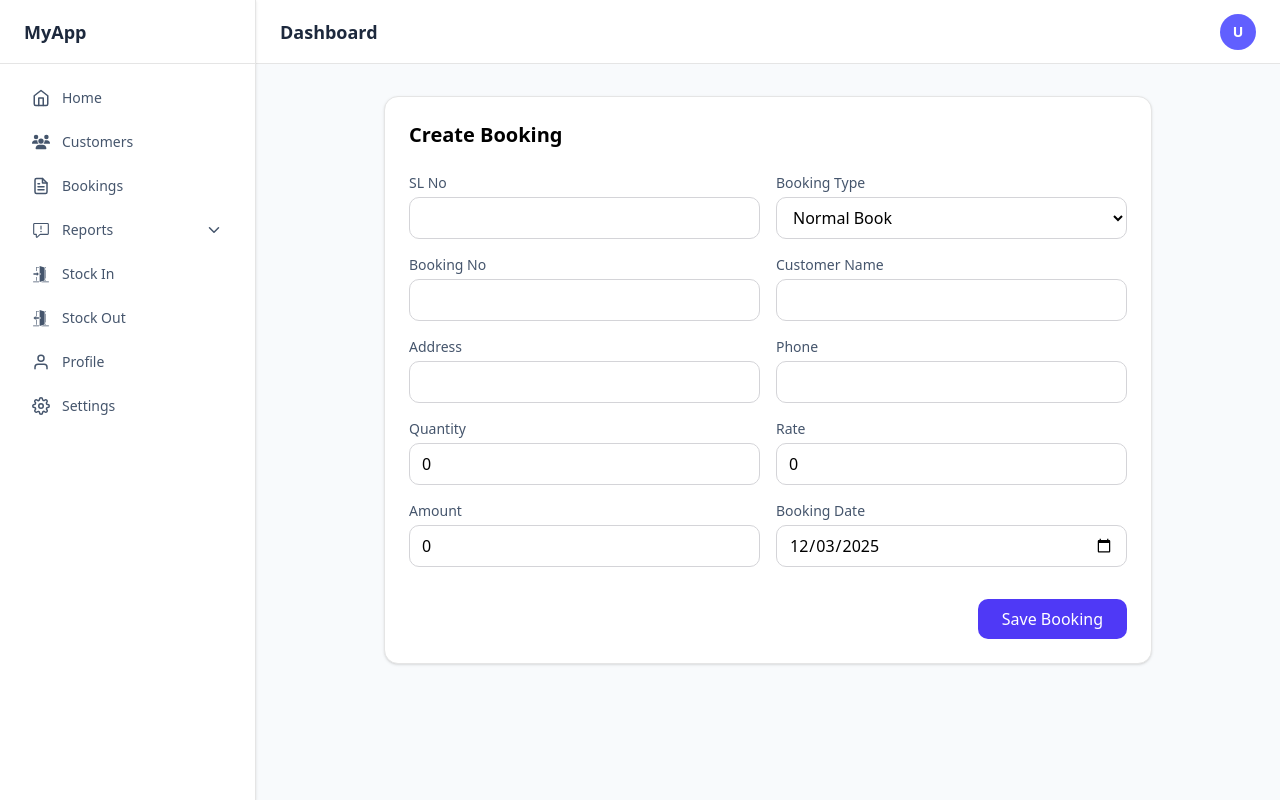
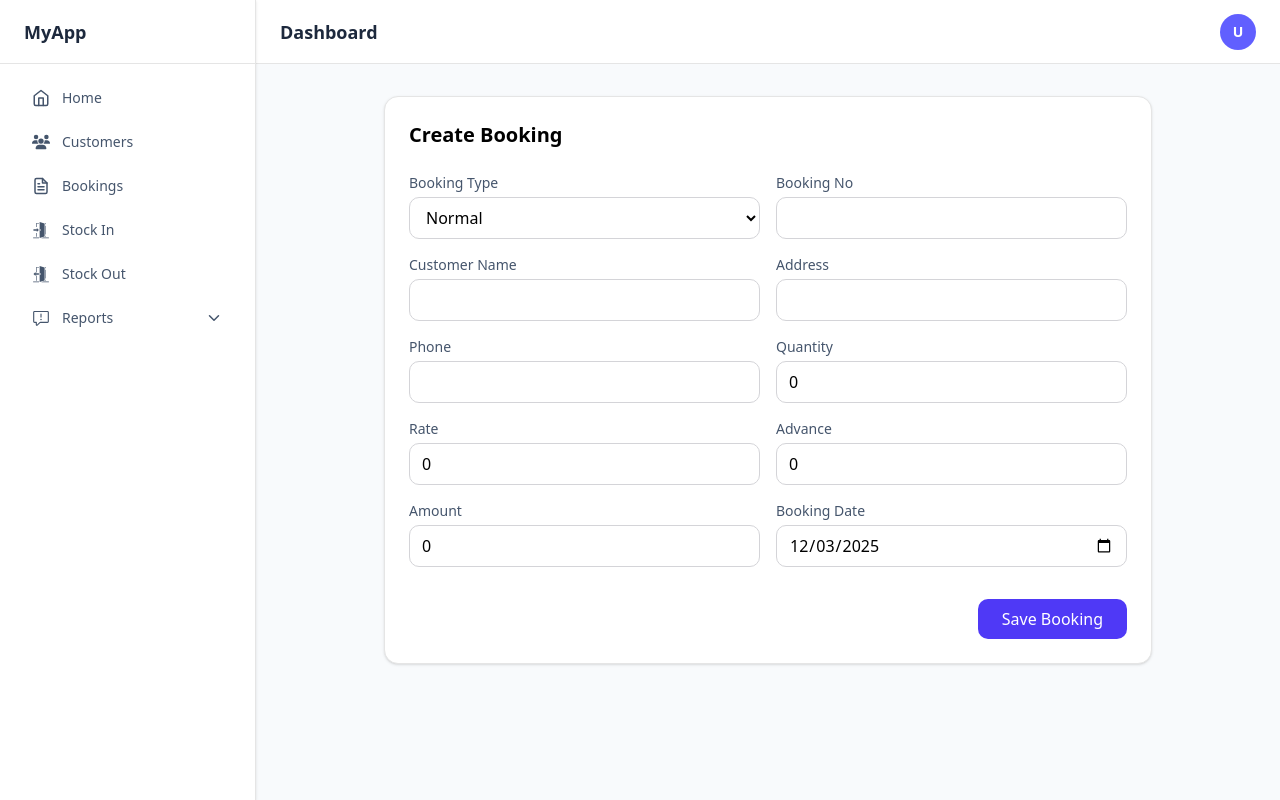
Before and after one commit to nazmul37290/cold-storage-front, a Next.js app: page /bookings/create in a window 1280 px wide. Built offline with nearby package versions, Linux system fonts and the light colour scheme.

Commit message:
updated remaining changes

```diff
--- a/app/booking-reports/ReportsClient.jsx
+++ b/app/booking-reports/ReportsClient.jsx
@@ -155,7 +155,7 @@ const ReportsClient = () => {
                             <CardTitle>Individual Date Report</CardTitle>
                         </CardHeader>
                         <div className="p-6 space-y-4">
-                            <div className="grid grid-cols-3 gap-4">
+                            <div className="grid sm:grid-cols-2 md:grid-cols-3 gap-4">
                                 <div className="space-y-2">
                                     <label className="block text-sm font-medium text-slate-700">
                                         Select Start Date
@@ -358,7 +358,7 @@ const ReportsClient = () => {
                             <CardTitle>Metadata Report</CardTitle>
                         </CardHeader>
                         <div className="p-6 space-y-4">
-                            <div className="grid grid-cols-2 gap-4">
+                            <div className="grid sm:grid-cols-2 gap-4">
                                 <div className="space-y-2">
                                     <label className="block text-sm font-medium text-slate-700">
                                         Start Date
--- a/app/bookings/create/page.js
+++ b/app/bookings/create/page.js
@@ -9,20 +9,29 @@ export default function CreateBooking() {
 
   const [form, setForm] = useState({
     sl: "",
-    bookingType: "normal book",
+    bookingType: "normal",
     bookingNo: "",
     customerName: "",
     address: "",
     phone: "",
-    qty:0,
+    qtyOfBags:0,
     rate: 0,
     amount: 0,
+    advanceAmount: 0,
 
     date: new Date().toISOString().split("T")[0],
   });
 
   const handleChange = (e) => {
-    setForm({ ...form, [e.target.name]: e.target.value });
+    if(e.target.name === 'qtyOfBags' || e.target.name === 'advanceAmount' ){
+
+      setForm({ ...form, [e.target.name]: Number(e.target.value) });
+    }
+    else{
+
+      setForm({ ...form, [e.target.name]: e.target.value });
+    }
+
   };
 
   const handleSubmit = async (e) => {
@@ -36,9 +45,9 @@ try{
     headers: { "Content-Type": "application/json" },
     body: JSON.stringify({
       ...form,
-      qty: Number(form.qty),
+      qty: Number(form.qtyOfBags),
       rate: Number(form.rate),
-      amount: Number(form.qty) * Number(form.rate),
+      amount: Number(form.qtyOfBags) * Number(form.rate),
 
     }),
   });
@@ -65,11 +74,12 @@ try{
         onSubmit={handleSubmit}
         className="grid grid-cols-1 md:grid-cols-2 gap-4"
       >
-        <Input name="sl" label="SL No"  value={form.sl} onChange={handleChange} />
         <Select name="bookingType"
           label="Booking Type"
+          required
           value={form.bookingType}
           onChange={handleChange}>
+
 
         </Select>
 
@@ -78,12 +88,14 @@ try{
           label="Booking No"
           value={form.bookingNo}
           onChange={handleChange}
+          required
         />
         <Input
           name="customerName"
           label="Customer Name"
           value={form.customerName}
           onChange={handleChange}
+          required
         />
 
         <Input
@@ -91,20 +103,23 @@ try{
           label="Address"
           value={form.address}
           onChange={handleChange}
+          required
         />
         <Input
           name="phone"
           label="Phone"
           value={form.phone}
           onChange={handleChange}
+          required
         />
 
         <Input
-          name="qty"
+          name="qtyOfBags"
           label="Quantity"
           type="number"
-          value={form.qty}
+          value={form.qtyOfBags}
           onChange={handleChange}
+          required
         />
         <Input
           name="rate"
@@ -112,15 +127,24 @@ try{
           type="number"
           value={form.rate}
           onChange={handleChange}
+          required
+        />
+        <Input
+          name="advanceAmount"
+          label="Advance"
+          type="number"
+          value={form.advanceAmount}
+          onChange={handleChange}
+
         />
 
         <Input
           name="amount"
           label="Amount"
           type="number"
-          value={form.qty * form.rate}
+          value={form.qtyOfBags * form.rate}
           readonly
-
+         required
         />
 
 
@@ -131,6 +155,7 @@ try{
           type="date"
           value={form.date}
           onChange={handleChange}
+          required
         />
 
         <div className="md:col-span-2 flex justify-end mt-4">
@@ -167,8 +192,8 @@ function Select({ label, ...props }) {
         {...props}
         className="w-full border text-black rounded-lg px-3 py-2 border-zinc-300"
       >
-        <option  value="normal book">Normal Book</option>
-        <option value="paid book">Paid Book</option>
+        <option  value="normal">Normal</option>
+        <option value="paid">Paid Book</option>
 
       </select>
     </div>
--- a/app/page.tsx
+++ b/app/page.tsx
@@ -8,6 +8,7 @@ export default function DashboardPage() {
   const [loading, setLoading] = useState(false);
 
   const [bookingNo, setBookingNo] = useState("");
+  const [srNo, setSrNo] = useState("");
   const [startDate, setStartDate] = useState("");
   const [endDate, setEndDate] = useState("");
 
@@ -21,6 +22,7 @@ export default function DashboardPage() {
       const params: any = {};
 
       if (bookingNo) params.bookingNo = bookingNo;
+      if (srNo) params.srNo = srNo;
       if (startDate) params.startDate = startDate;
       if (endDate) params.endDate = endDate;
 
@@ -93,7 +95,7 @@ export default function DashboardPage() {
       if (formattedStart) params.startDate = formattedStart;
       if (formattedEnd) params.endDate = formattedEnd;
       if (bookingNo) params.bookingNo = bookingNo;
-
+      if (srNo) params.srNo = srNo;
       const res = await axios.get(
         `${process.env.NEXT_PUBLIC_API_URL}/statistics`,
         { params }
@@ -107,38 +109,49 @@ export default function DashboardPage() {
     }
   };
 
-  const clearAll=async()=>{
-    try{
+  const clearAll = async () => {
+    try {
+      setLoading(true);
+
+      setBookingNo("");
+      setSrNo("");        // ✅ added
+      setStartDate("");
+      setEndDate("");
 
       const res = await axios.get(
-      `${process.env.NEXT_PUBLIC_API_URL}/statistics`,
-      { }
+        `${process.env.NEXT_PUBLIC_API_URL}/statistics`
       );
 
       setStats(res.data.data);
-    setBookingNo('')
-    setStartDate('')
-    setEndDate('')
     } catch (err) {
       console.error(err);
     } finally {
       setLoading(false);
     }
-  }
+  };
 
   return (
-    <div className="p-6 space-y-6">
+    <div className=" space-y-6">
 
       {/* ================= HEADER ================= */}
-      <div className="flex flex-wrap gap-4 items-end">
+      <div className="grid grid-cols-2 lg:grid-cols-4 xl:grid-cols-6 gap-4 items-end">
 
         <div>
           <label className="text-sm block mb-1">Booking No</label>
           <input
             value={bookingNo}
             onChange={(e) => setBookingNo(e.target.value)}
-            className="border px-3 py-2 rounded-lg w-48"
+            className="border px-3 py-2 rounded-lg w-full"
             placeholder="Enter booking no"
+          />
+        </div>
+        <div>
+          <label className="text-sm block mb-1">SR No</label>
+          <input
+            value={srNo}
+            onChange={(e) => setSrNo(e.target.value)}
+            className="border px-3 py-2 rounded-lg w-full"
+            placeholder="Enter SR no"
           />
         </div>
 
@@ -148,7 +161,7 @@ export default function DashboardPage() {
             type="date"
             value={startDate}
             onChange={(e) => setStartDate(e.target.value)}
-            className="border px-3 py-2 rounded-lg"
+            className="border px-3 py-2 rounded-lg w-full"
           />
         </div>
 
@@ -158,7 +171,7 @@ export default function DashboardPage() {
             type="date"
             value={endDate}
             onChange={(e) => setEndDate(e.target.value)}
-            className="border px-3 py-2 rounded-lg"
+            className="border px-3 py-2 rounded-lg w-full"
           />
         </div>
 
--- a/app/stock-in/create/page.js
+++ b/app/stock-in/create/page.js
@@ -85,7 +85,7 @@ export default function CreateStockIn() {
 
 
   return (
-    <div className="flex  gap-10">
+    <div className="flex flex-col md:flex-row gap-10">
     <div className="w-full mx-auto bg-white rounded-xl shadow border p-6">
       <h2 className="text-xl font-bold mb-6 text-black">Create Stock IN</h2>
 
--- a/app/stock-out/create/page.js
+++ b/app/stock-out/create/page.js
@@ -38,6 +38,9 @@ export default function CreateStockOut() {
 
   const handleSubmit = async (e) => {
     e.preventDefault();
+    if((totalStockIns-totalStockOuts)<form.bagsOut){
+     return alert('Not enough bags remaining');
+    }
     try {
       const response = await fetch(
         `${process.env.NEXT_PUBLIC_API_URL}/stock-outs`,
@@ -133,7 +136,7 @@ export default function CreateStockOut() {
 
 
   return (
-    <div className="flex  gap-10">
+    <div className="flex flex-col md:flex-row gap-10">
     <div className="w-full mx-auto bg-white rounded-xl shadow border p-6">
       <h2 className="text-xl font-bold mb-6 text-black">Create Stock Out</h2>
 
--- a/app/stockin-reports/StockInReportsClient.jsx
+++ b/app/stockin-reports/StockInReportsClient.jsx
@@ -170,7 +170,7 @@ const StockInReportsClient = () => {
                             <CardTitle>Individual Date Report</CardTitle>
                         </CardHeader>
                         <div className="p-6 space-y-4">
-                            <div className="grid grid-cols-4 gap-4">
+                            <div className="grid sm:grid-cols-2 lg:grid-cols-4 gap-4">
                                 <div className="space-y-2">
                                     <label className="block text-sm font-medium text-slate-700">
                                         Select Start Date
@@ -354,7 +354,7 @@ const StockInReportsClient = () => {
                             <CardTitle>Metadata Report</CardTitle>
                         </CardHeader>
                         <div className="p-6 space-y-4">
-                            <div className="grid grid-cols-2 gap-4">
+                            <div className="grid sm:grid-cols-2 gap-4">
                                 <div className="space-y-2">
                                     <label className="block text-sm font-medium text-slate-700">
                                         Start Date
--- a/app/stockout-reports/StockOutReportsClient.jsx
+++ b/app/stockout-reports/StockOutReportsClient.jsx
@@ -192,7 +192,7 @@ console.log(stockIns,'stockins')
                             <CardTitle>Individual Date Report</CardTitle>
                         </CardHeader>
                         <div className="p-6 space-y-4">
-                            <div className="grid grid-cols-4 gap-4">
+                            <div className="grid sm:grid-cols-2 lg:grid-cols-4 gap-4">
                                 <div className="space-y-2">
                                     <label className="block text-sm font-medium text-slate-700">
                                         Select Start Date
@@ -388,7 +388,7 @@ console.log(stockIns,'stockins')
                             <CardTitle>Metadata Report</CardTitle>
                         </CardHeader>
                         <div className="p-6 space-y-4">
-                            <div className="grid grid-cols-2 gap-4">
+                            <div className="grid sm:grid-cols-2 gap-4">
                                 <div className="space-y-2">
                                     <label className="block text-sm font-medium text-slate-700">
                                         Start Date
--- a/components/SidebarLayout.tsx
+++ b/components/SidebarLayout.tsx
@@ -7,9 +7,6 @@ import {
     FiMenu,
     FiHome,
     FiFileText,
-    FiSettings,
-
-    FiUser,
     FiChevronDown,
 } from "react-icons/fi";
 import { FaUsers } from "react-icons/fa6";
@@ -25,6 +22,8 @@ export default function SidebarLayout({ children }: { children: ReactNode }) {
         { name: "Home", href: "/", icon: FiHome },
         { name: "Customers", href: "/customers", icon: FaUsers },
         { name: "Bookings", href: "/bookings", icon: FiFileText },
+        { name: "Stock In", href: "/stock-in", icon: GiExitDoor },
+        { name: "Stock Out", href: "/stock-out", icon: GiEntryDoor },
         {
             name: "Reports", href: "/reports", icon: GoReport, children: [
                 { name: "Booking reports", href: "/booking-reports", icon: FiFileText },
@@ -32,10 +31,7 @@ export default function SidebarLayout({ children }: { children: ReactNode }) {
                 { name: "Stock Out reports", href: "/stockout-reports", icon: FiFileText },
             ]
         },
-        { name: "Stock In", href: "/stock-in", icon: GiExitDoor },
-        { name: "Stock Out", href: "/stock-out", icon: GiEntryDoor },
-        { name: "Profile", href: "/profile", icon: FiUser },
-        { name: "Settings", href: "/settings", icon: FiSettings },
+
     ];
 
     return (
@@ -50,7 +46,7 @@ export default function SidebarLayout({ children }: { children: ReactNode }) {
 
             {/* ===== Sidebar ===== */}
             <aside
-                className={`fixed lg:static shrink-0 z-50 w-64 bg-white border-r shadow-sm transform transition-transform duration-300
+                className={`fixed lg:static shrink-0 z-50 w-64 min-h-screen bg-white border-r shadow-sm transform transition-transform duration-300
         ${open ? "translate-x-0" : "-translate-x-full lg:translate-x-0"}`}
             >
                 {/* Logo */}
```
Lines whose indentation alone changed are shown as unchanged.
